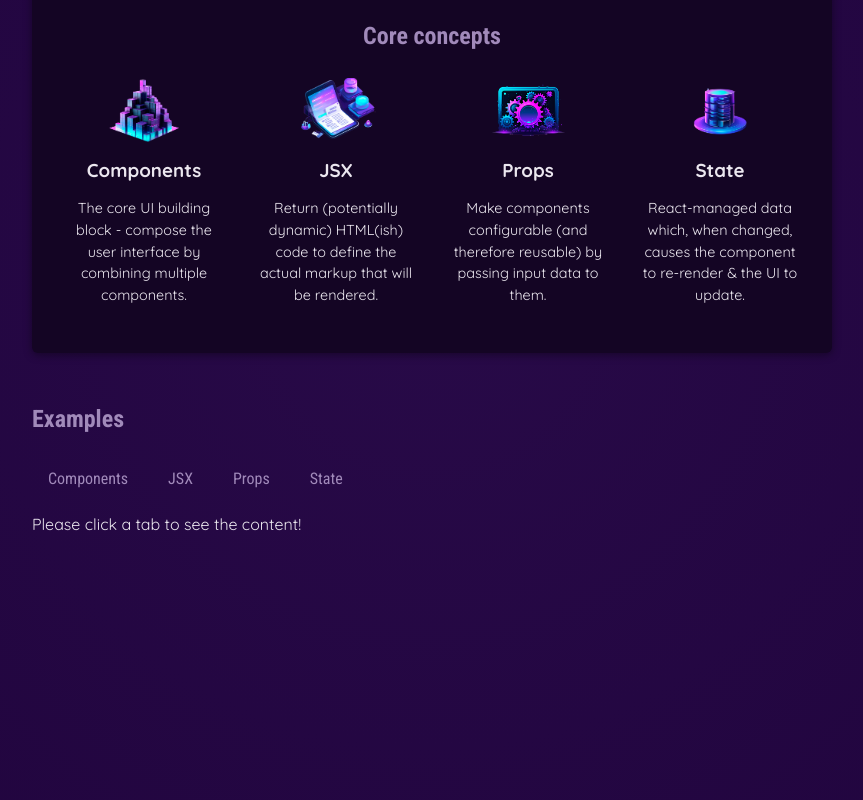
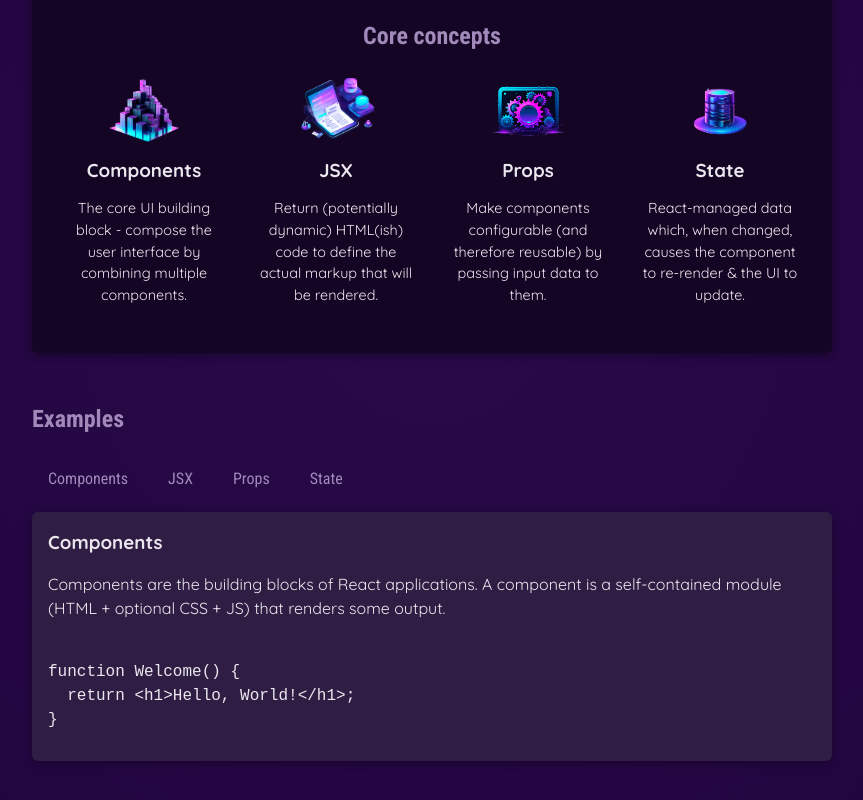
Before and after one commit to ting11222001/React-The-Complete-Guide-2026, a React (Vite) app in the folder React-Essentials/: page / in a window 1280 px wide. Shown: the part 346-1146 px from the top of the page, without its empty margins (208-1071 px from the left). Built offline with nearby package versions, Linux system fonts and the light colour scheme.

Commit message:
Deriving & Outputting Data Based on State

```diff
--- a/React-Essentials/src/App.jsx
+++ b/React-Essentials/src/App.jsx
@@ -1,12 +1,12 @@
 import componentsImg from "./assets/components.png";
 import Header from "./components/Header/Header";
 import CoreConcept from "./components/CoreConcept";
-import { CORE_CONCEPTS } from "./data";
+import { CORE_CONCEPTS, EXAMPLES } from "./data";
 import TabButton from "./components/TabButton";
 import { useState } from "react";
 
 function App() {
-  const [selectedTopic, setSelectedTopic] = useState('Please click a tab to see the content!');
+  const [selectedTopic, setSelectedTopic] = useState('components');
 
   function handleSelect(selectedTab) {
     // selectedTopic => 'components', 'jsx', 'props', 'state'
@@ -40,7 +40,13 @@
             <TabButton onSelect={() => handleSelect('props')} label="Props" />
             <TabButton onSelect={() => handleSelect('state')} label="State" />
           </menu>
-          {selectedTopic}
+          <div id="tab-content">
+            <h3>{EXAMPLES[selectedTopic]?.title}</h3>
+            <p>{EXAMPLES[selectedTopic]?.description}</p>
+            <pre>
+              <code>{EXAMPLES[selectedTopic]?.code}</code>
+            </pre>
+          </div>
         </section>
       </main>
     </div>
--- a/React-Essentials/src/data.js
+++ b/React-Essentials/src/data.js
@@ -29,3 +29,54 @@
       'React-managed data which, when changed, causes the component to re-render & the UI to update.',
   },
 ];
+
+export const EXAMPLES = {
+  components: {
+    title: 'Components',
+    description:
+      'Components are the building blocks of React applications. A component is a self-contained module (HTML + optional CSS + JS) that renders some output.',
+    code: `
+function Welcome() {
+  return <h1>Hello, World!</h1>;
+}`,
+  },
+  jsx: {
+    title: 'JSX',
+    description:
+      'JSX is a syntax extension to JavaScript. It is similar to a template language, but it has full power of JavaScript (e.g., it may output dynamic content).',
+    code: `
+<div>
+  <h1>Welcome {userName}</h1>
+  <p>Time to learn React!</p>
+</div>`,
+  },
+  props: {
+    title: 'Props',
+    description:
+      'Components accept arbitrary inputs called props. They are like function arguments.',
+    code: `
+function Welcome(props) {
+  return <h1>Hello, {props.name}</h1>;
+}`,
+  },
+  state: {
+    title: 'State',
+    description:
+      'State allows React components to change their output over time in response to user actions, network responses, and anything else.',
+    code: `
+function Counter() {
+  const [isVisible, setIsVisible] = useState(false);
+
+  function handleClick() {
+    setIsVisible(true);
+  }
+
+  return (
+    <div>
+      <button onClick={handleClick}>Show Details</button>
+      {isVisible && <p>Amazing details!</p>}
+    </div>
+  );
+}`,
+  },
+};
```
Also changed, not shown: 1 other file (tests, documents, lock files or other folders).
